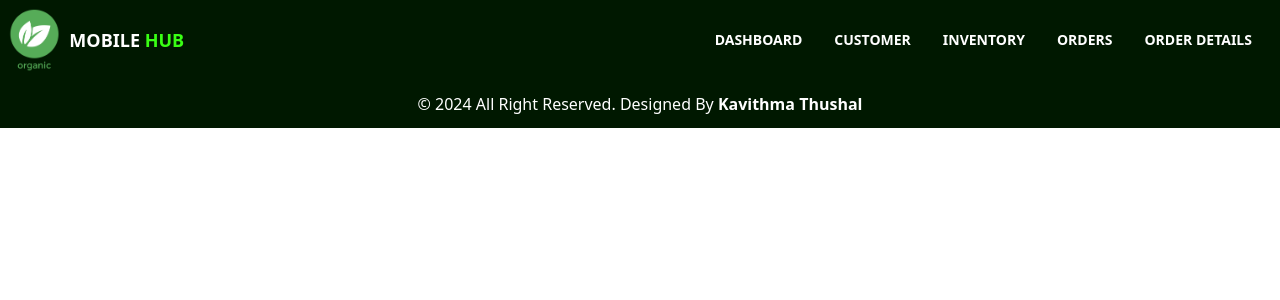
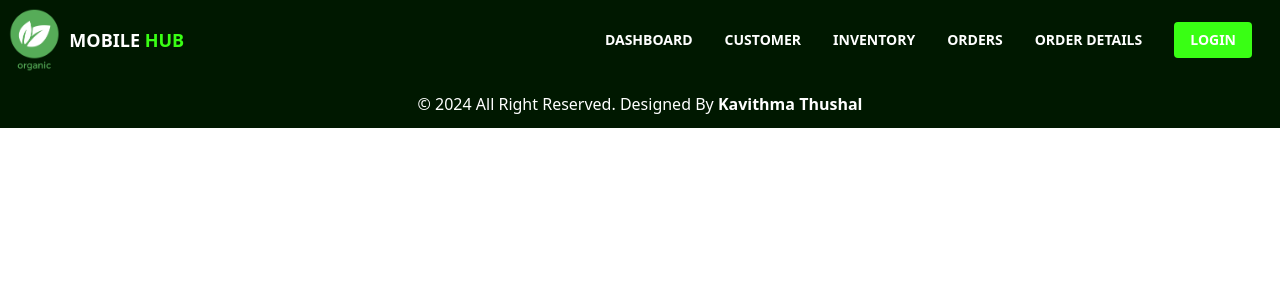
Before and after one commit to Kavithma-Thushal/Organic-Shop-MERN, a React (Create React App) app: page / in a window 1280 px wide. Shown: the top 300 px of the page. Built offline with nearby package versions, Linux system fonts and the light colour scheme.

Commit message:
Login Button Added

```diff
--- a/src/views/components/Navbar/Navbar.tsx
+++ b/src/views/components/Navbar/Navbar.tsx
@@ -1,6 +1,11 @@
 import logo from "../../../assets/images/logo.jpg";
 
 export function Navbar() {
+
+    function login() {
+        alert("Login Successfully...!")
+    }
+
     return (
         <nav className="bg-darkGreen text-white p-2 pr-7">
             <div className="container mx-auto flex justify-between items-center">
@@ -18,6 +23,10 @@
                     <a href="orders" className="hover:text-neonGreen transition-colors duration-300">ORDERS</a>
                     <a href="orderDetails" className="hover:text-neonGreen transition-colors duration-300">ORDER
                         DETAILS</a>
+                    <button
+                        className="ml-4 px-4 py-2 bg-neonGreen text-white font-semibold rounded hover:text-darkGreen transition-colors duration-300"
+                        onClick={login}>LOGIN
+                    </button>
                 </div>
             </div>
         </nav>
```
